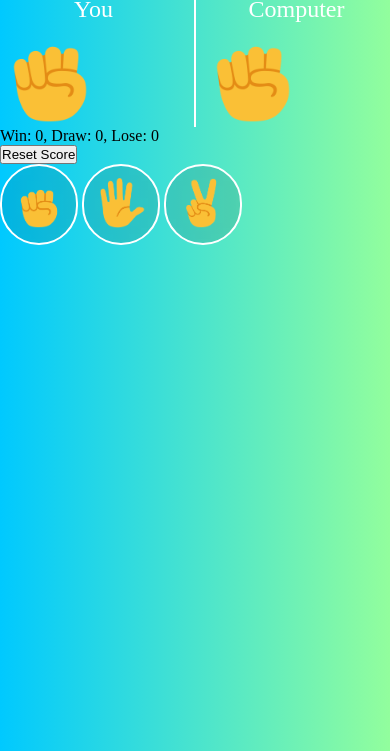
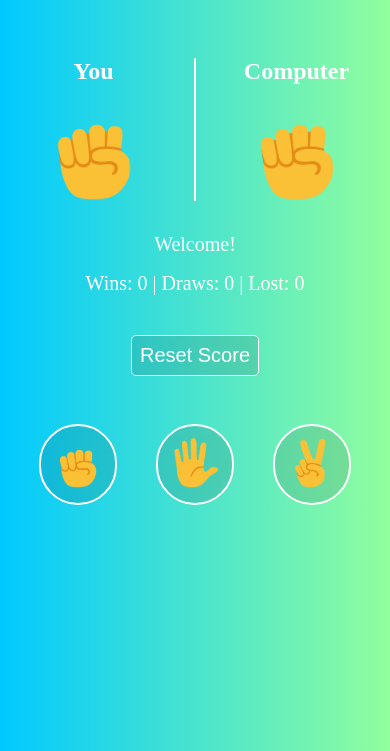
Before and after one commit to CookieDarb/Rock-Paper-Scissors, a plain HTML site: page index.html in a window 390 px wide. Shown: the part 93-844 px from the top of the page. Drawn offline with Linux system fonts and the light colour scheme.

Commit message:
everything done, media queries remain

```diff
--- a/index.html
+++ b/index.html
@@ -21,44 +21,80 @@
             font-size: 2rem;
             text-align: center;
             color:aliceblue;
-            width:fit-content;
             margin:auto;
             padding:0.5rem;
-            border:white 1px solid;
-            background: rgb(0, 0, 0,0.1);
-            backdrop-filter: blur(100px);
-            margin-top: 1rem;
-            border-radius: 5px;
+            border-top: white 1px solid;
+            border-bottom: white 1px solid;
+            margin-top: 2rem;
             order:0;
         }
 
         .result{
             order:2;
+            color: white;
+            font-size: 1.25rem;
+            text-align: center;
+            margin-top:2rem;
         }
 
         .moves{
             order:1;
             column-count: 2;
             column-rule: solid 2px white;
-
+            margin-top: 4rem;
         }
 
-        .moves p{
+        .moves .col1, .col2{
+            display:flex;
+            flex-flow: column nowrap;
+            justify-content: space-evenly;
+        }
+
+        .moves h2{
             text-align: center;
             color:white;
             font-size: 1.5rem;
         }
 
+        .moves img{
+            margin:auto;
+            margin-top: 1rem;
+        }
+
         .score{
             order:3;
+            color: white;
+            text-align: center;
+            font-size: 1.25rem;
+            margin-top: 1rem;
         }
 
         .reset-button{
             order:4;
+            display:flex;
+            flex-flow:column;
+            justify-content: center;
+            align-items: center;
+        }
+
+        .reset-button button{
+            background-color: rgba(0,0,0,0.1);
+            backdrop-filter: blur(100px);
+            padding:0.5rem;
+            border:white 1.5px solid;
+            color:white;
+            font-size: 1.25rem;
+            width:fit-content;
+            margin-top:2.5rem;
+            border-radius: 5px;
         }
 
         .moves-button{
             order:5;
+            margin-top: 3rem;
+            display: flex;
+            flex-flow: row nowrap;
+            justify-content: space-evenly;
         }
 
         .moves-button button{
@@ -74,36 +110,18 @@
 <body>
     <h1>Rock Paper Scissors</h1>
 
-    <section class="moves">
-        <img src="" alt="">
-    </section>
-
-    <section class="moves-button">
-        <button onclick="
-            checkWin('Rock',generateRandom());
-            "><img src="img/rock-emoji.png" alt="Rock" title="Rock" height="50" width="50"></button>
-
-        <button onclick="
-            checkWin('Paper',generateRandom());
-        "><img src="img/paper-emoji.png" alt="Paper" title="Paper" height="50" width="50"></button>
-
-        <button onclick="
-            checkWin('Scissors',generateRandom());
-        "><img src="img/scissors-emoji.png" alt="Scissors" title="Scissors" height="50" width="50"></button>
-
-    </section>
-
-    <p class="js-result result"></p>
     <section class="js-moves moves">
         <section class="col1">
-            <p>You</p>
+            <h2>You</h2>
             <img src="img/rock-emoji.png" alt="Rock" title="Rock" height="100" width="100">
         </section>
         <section class="col2">
-            <p>Computer</p>
+            <h2>Computer</h2>
             <img src="img/rock-emoji.png" alt="Rock" title="Rock" height="100" width="100">
         </section>
     </section>
+
+    <p class="js-result result">Welcome!</p>
     <p class="js-score score"></p>
 
     <section class="reset-button">
@@ -113,69 +131,94 @@
             score.lose=0;
             localStorage.removeItem('score');
             console.log(score);
-            document.querySelector('.js-score').innerHTML=`Win: ${score.win}, Draw: ${score.draw}, Lose: ${score.lose}`;
+            document.querySelector('.js-score').innerHTML=`Wins: ${score.win} | Draws: ${score.draw} | Lost: ${score.lose}`;
         ">Reset Score</button>
+    </section>
+
+    <section class="moves-button">
+        <button onclick="
+            checkWin('rock',generateRandom());
+            "><img src="img/rock-emoji.png" alt="Rock" title="Rock" height="50" width="50"></button>
+
+        <button onclick="
+            checkWin('paper',generateRandom());
+        "><img src="img/paper-emoji.png" alt="Paper" title="Paper" height="50" width="50"></button>
+
+        <button onclick="
+            checkWin('scissors',generateRandom());
+        "><img src="img/scissors-emoji.png" alt="Scissors" title="Scissors" height="50" width="50"></button>
+
     </section>
 
 
     <script>
+        function displayMove(playerMove,computerMove){
+            document.querySelector('.js-moves').innerHTML=`
+            <section class="col1">
+                <h2>You</h2>
+                <img src="img/${playerMove}-emoji.png" alt="${playerMove}" title="${playerMove}" height="100" width="100">
+            </section>
+
+            <section class="col2">
+                <h2>Computer</h2>
+                <img src="img/${computerMove}-emoji.png" alt="${computerMove}" title="${computerMove}" height="100" width="100">
+            </section>`;
+        }
+
         function draw(playerMove,computerMove){
-            //alert(`It's a tie. You picked ${playerMove} and computer picked ${computerMove}`);
             score.draw++;
-            document.querySelector('.js-result').innerHTML=`It's a tie`;
-            document.querySelector('.js-moves').innerHTML=`You picked ${playerMove} and Computer picked ${computerMove}`;
+            document.querySelector('.js-result').innerHTML=`Tie!`;
+            displayMove(playerMove,computerMove);
         }
 
         function win(playerMove,computerMove){
-            //alert(`You won! You picked ${playerMove} and Computer picked ${computerMove}`);
             score.win++;
             document.querySelector('.js-result').innerHTML=`You win!`;
-            document.querySelector('.js-moves').innerHTML=`You picked ${playerMove} and Computer picked ${computerMove}`;
+            displayMove(playerMove,computerMove);
         }
 
         function lose(playerMove,computerMove){
-            //alert(`You lost! You picked ${playerMove} and Computer picked ${computerMove}`);
             score.lose++;
-            document.querySelector('.js-result').innerHTML=`You lose!`;
-            document.querySelector('.js-moves').innerHTML=`You picked ${playerMove} and Computer picked ${computerMove}`;
+            document.querySelector('.js-result').innerHTML=`You lost!`;
+            displayMove(playerMove,computerMove);
         }
 
         function generateRandom(){
             let randomValue=Math.random()*3;
             if(randomValue<1){
-                return 'Rock';
+                return 'rock';
             }
             else if(randomValue<2){
-                return 'Paper';
+                return 'paper';
             }
             else{
-                return 'Scissors';
+                return 'scissors';
             }
         }
 
         function checkWin(playerMove,computerMove){
-            if(playerMove=='Rock'){
-                if(computerMove=='Rock'){
+            if(playerMove=='rock'){
+                if(computerMove=='rock'){
                     draw(playerMove,computerMove);
-                }else if(computerMove=='Scissors'){
+                }else if(computerMove=='scissors'){
                     win(playerMove,computerMove);
                 }
                 else{
                     lose(playerMove,computerMove);
                 }
-            }else if(playerMove=='Scissors'){
-                if(computerMove=='Rock'){
+            }else if(playerMove=='scissors'){
+                if(computerMove=='rock'){
                     lose(playerMove,computerMove);
-                }else if(computerMove=='Scissors'){
+                }else if(computerMove=='scissors'){
                     draw(playerMove,computerMove);
                 }
                 else{
                     win(playerMove,computerMove);
                 }
             }else{
-                if(computerMove=='Rock'){
+                if(computerMove=='rock'){
                     win(playerMove,computerMove);
-                }else if(computerMove=='Scissors'){
+                }else if(computerMove=='scissors'){
                     lose(playerMove,computerMove);
                 }
                 else{
@@ -183,7 +226,7 @@
                 }
             }
             console.log(score);
-            document.querySelector('.js-score').innerHTML=`Win: ${score.win}, Draw: ${score.draw}, Lose: ${score.lose}`;
+            document.querySelector('.js-score').innerHTML=`Wins: ${score.win} | Draws: ${score.draw} | Lost: ${score.lose}`;
             localStorage.setItem('score',JSON.stringify(score));
         }
 
@@ -193,7 +236,7 @@
             lose:0
         };
 
-        document.querySelector('.js-score').innerHTML=`Win: ${score.win}, Draw: ${score.draw}, Lose: ${score.lose}`;
+        document.querySelector('.js-score').innerHTML=`Wins: ${score.win} | Draws: ${score.draw} | Lost: ${score.lose}`;
     </script>
 </body>
 </html>
```
